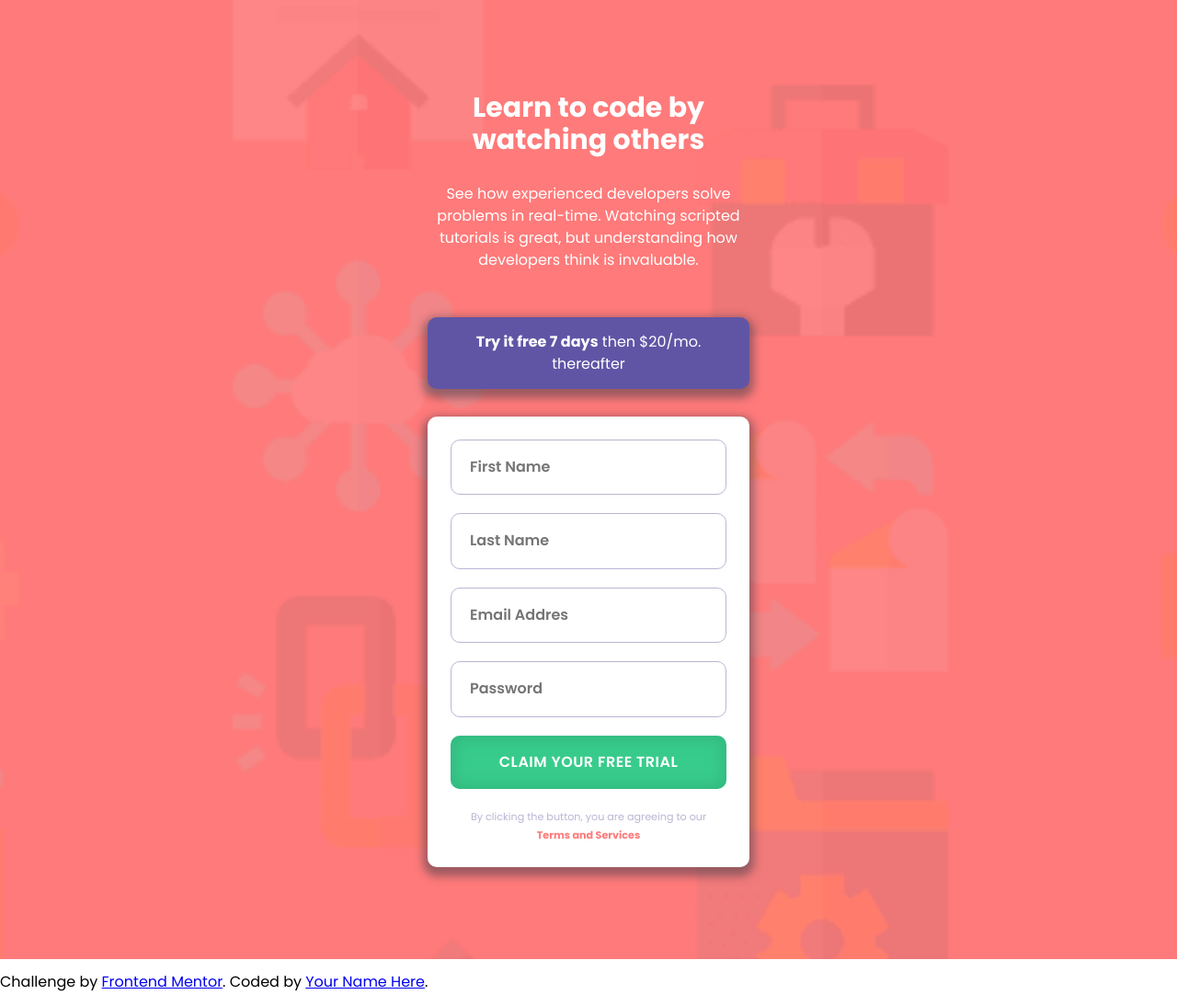
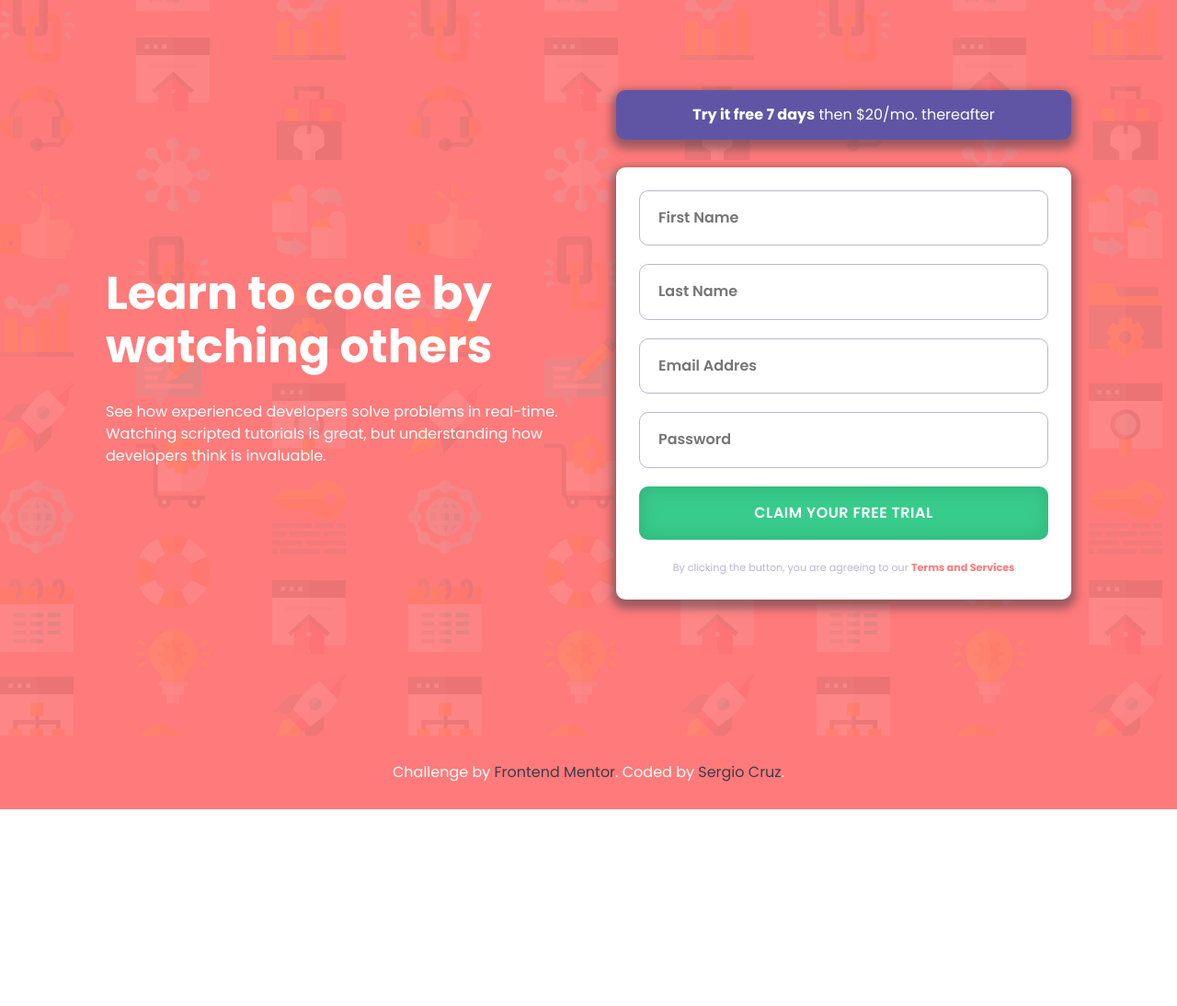
Before and after one commit to SergioCzP/Sign-up-form, a plain HTML site: page index.html in a window 1280 px wide. Shown: the whole page at 92% size. After the commit the page ends 880 px from the top, so only its background shows below. Drawn offline with Linux system fonts and the light colour scheme.

Commit message:
desktop done

```diff
--- a/index.html
+++ b/index.html
@@ -93,13 +93,13 @@
         </div>
       </div>
     </main>
-
     <footer>
       <p class="attribution">
         Challenge by
         <a href="https://www.frontendmentor.io?ref=challenge" target="_blank"
           >Frontend Mentor</a
-        >. Coded by <a href="#">Your Name Here</a>.
+        >. Coded by
+        <a href="https://github.com/SergioCzP" target="_blank">Sergio Cruz</a>.
       </p>
     </footer>
   </body>
--- a/styles/style.css
+++ b/styles/style.css
@@ -39,8 +39,8 @@ img {
 }
 
 .wrap {
-  display: flex;
-  flex-direction: column;
+  /* display: flex;
+  flex-direction: column; */
   max-width: 144rem;
   padding: 5rem 0;
   background-color: var(--red);
@@ -49,9 +49,34 @@ img {
   background-size: cover;
 }
 
+@media (min-width: 768px) {
+  .wrap {
+    display: flex;
+    flex-direction: column;
+    justify-content: center;
+    height: 100vh;
+    background-image: url("../images/bg-intro-desktop.png");
+  }
+}
+
 .grap__container {
   margin: 0 auto;
   max-width: 40rem;
+}
+
+@media (min-width: 768px) {
+  .grap__container {
+    display: flex;
+    column-gap: 2.5rem;
+    max-width: 76.8rem;
+  }
+}
+
+@media (min-width: 1200px) {
+  .grap__container {
+    column-gap: 6rem;
+    max-width: 105rem;
+  }
 }
 
 .content {
@@ -63,6 +88,21 @@ img {
   color: white;
 }
 
+@media (min-width: 768px) {
+  .content {
+    justify-content: center;
+    padding: 0 2.5rem;
+    padding-right: 0;
+    width: 50%;
+  }
+}
+
+@media (min-width: 1200px) {
+  .content {
+    padding: 0;
+  }
+}
+
 .content__title {
   text-align: center;
   margin: 0;
@@ -70,17 +110,51 @@ img {
   font-weight: 700;
 }
 
+@media (min-width: 768px) {
+  .content__title {
+    text-align: left;
+    font-size: 3.6rem;
+  }
+}
+
+@media (min-width: 1200px) {
+  .content__title {
+    font-size: 5rem;
+  }
+}
+
 .content__paragraph {
   text-align: center;
   line-height: 1.5;
   margin: 0;
 }
+
+@media (min-width: 768px) {
+  .content__paragraph {
+    text-align: left;
+  }
+}
+
 .wrap--form {
   display: flex;
   flex-direction: column;
   row-gap: 3rem;
   padding: 0 2.5rem;
   margin: 0 0 5rem;
+}
+
+@media (min-width: 768px) {
+  .wrap--form {
+    width: 50%;
+    padding: 0 2.5rem;
+    padding-left: 0;
+  }
+}
+
+@media (min-width: 1200px) {
+  .wrap--form {
+    padding: 0;
+  }
 }
 
 .promotion {
@@ -182,3 +256,19 @@ img {
 .form__input--green:hover {
   background-color: var(--hoverGreen);
 }
+
+/* Footer */
+footer {
+  max-width: 144rem;
+  width: 100%;
+  text-align: center;
+  margin: 0 auto;
+  background-color: var(--red);
+  color: white;
+  padding: 1.5rem 0;
+}
+
+.attribution a {
+  text-decoration: none;
+  color: var(--darkBlue);
+}
```
